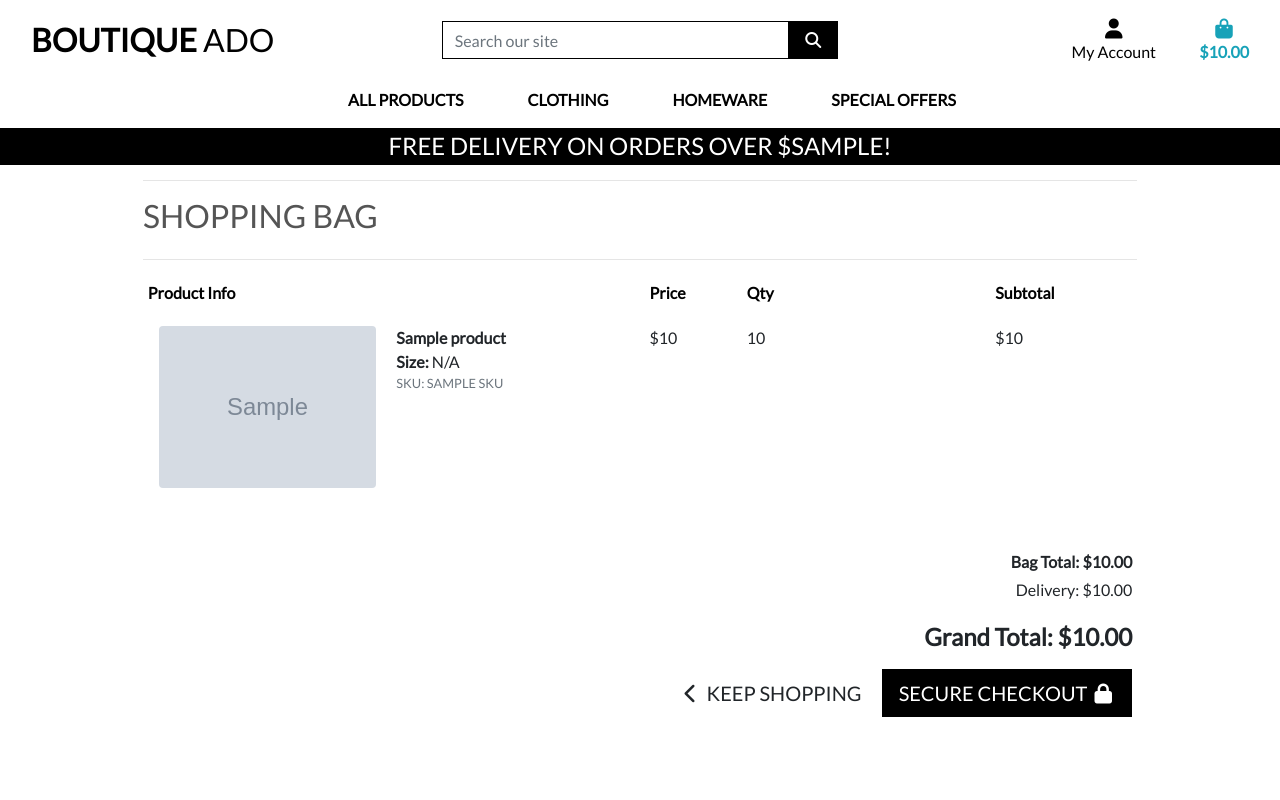
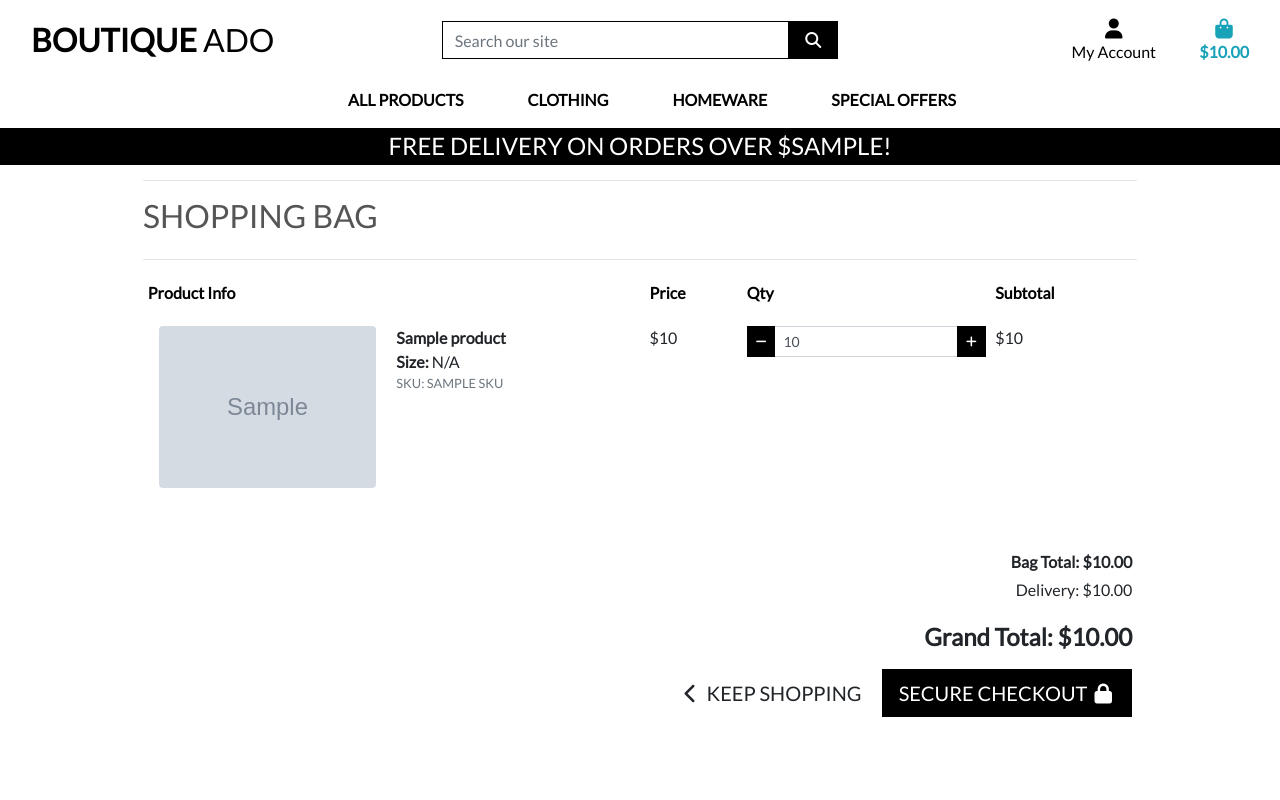
Before and after one commit to susanaviruglio/boutique-version-one, a Django app: template bag/templates/bag/bag.html in a window 1280 px wide. Run offline with Django 3.2, Linux system fonts and the light colour scheme; the template is opened without the code that fills it: most values are stand-ins (such as "Sample title", 1, 10 or a date in 2020); grey boxes marked "Sample" are stand-in pictures; some libraries are stand-ins or nearby versions.

Commit message:
added add to bag items

```diff
--- a/bag/context.py
+++ b/bag/context.py
@@ -27,7 +27,7 @@ def bag_contents(request):
                 product_count += quantity
                 bag_items.append({
                     'item_id': item_id,
-                    'quantity': item_data,
+                    'quantity': quantity,
                     'product': product,
                     'size': size,
                 })
--- a/bag/templates/bag/bag.html
+++ b/bag/templates/bag/bag.html
@@ -49,7 +49,36 @@
                                         <p class="my-0">${{ item.product.price }}</p>
                                     </td>
                                     <td class="py-3 w-25">
-                                        <p class="my-0">{{ item.quantity }}</p>
+                                        <form class="form update-form" method="POST" action="">
+                                            {% csrf_token %}
+                                            <div class="form-group">
+                                                <div class="input-group">
+                                                    <div class="input-group-prepend">
+                                                        <button class="decrement-qty btn btn-sm btn-black rounded-0"
+                                                            data-item_id="{{ item.item_id }}" id="decrement-qty_{{ item.item_id }}">
+                                                            <span>
+                                                                <i class="fas fa-minus fa-sm"></i>
+                                                            </span>
+                                                        </button>
+                                                    </div>
+                                                    <input class="form-control form-control-sm qty_input" type="number"
+                                                        name="quantity" value="{{ item.quantity }}" min="1" max="99"
+                                                        data-item_id="{{ item.item_id }}"
+                                                        id="id_qty_{{ item.item_id }}">
+                                                    <div class="input-group-append">
+                                                        <button class="increment-qty btn btn-sm btn-black rounded-0"
+                                                            data-item_id="{{ item.item_id }}" id="increment-qty_{{ item.item_id }}">
+                                                            <span>
+                                                                <i class="fas fa-plus fa-sm"></i>
+                                                            </span>
+                                                        </button>
+                                                    </div>
+                                                    {% if item.product.has_sizes %}
+                                                        <input type="hidden" name="product_size" value="{{ item.size }}">
+                                                    {% endif %}
+                                                </div>
+                                            </div>
+                                        </form>
                                     </td>
                                     <td class="py-3">
                                         <p class="my-0">${{ item.product.price }}</p>
--- a/bag/urls.py
+++ b/bag/urls.py
@@ -1,3 +1,4 @@
+from django.contrib import admin
 from django.urls import path
 from . import views
 
--- a/boutique_ado/settings.py
+++ b/boutique_ado/settings.py
@@ -44,7 +44,7 @@ INSTALLED_APPS = [
     'allauth.socialaccount', # handles logging in via social media providers like Facebook
     'home',
     'products',
-    'bag'
+    'bag',
 ]
 
 
```
